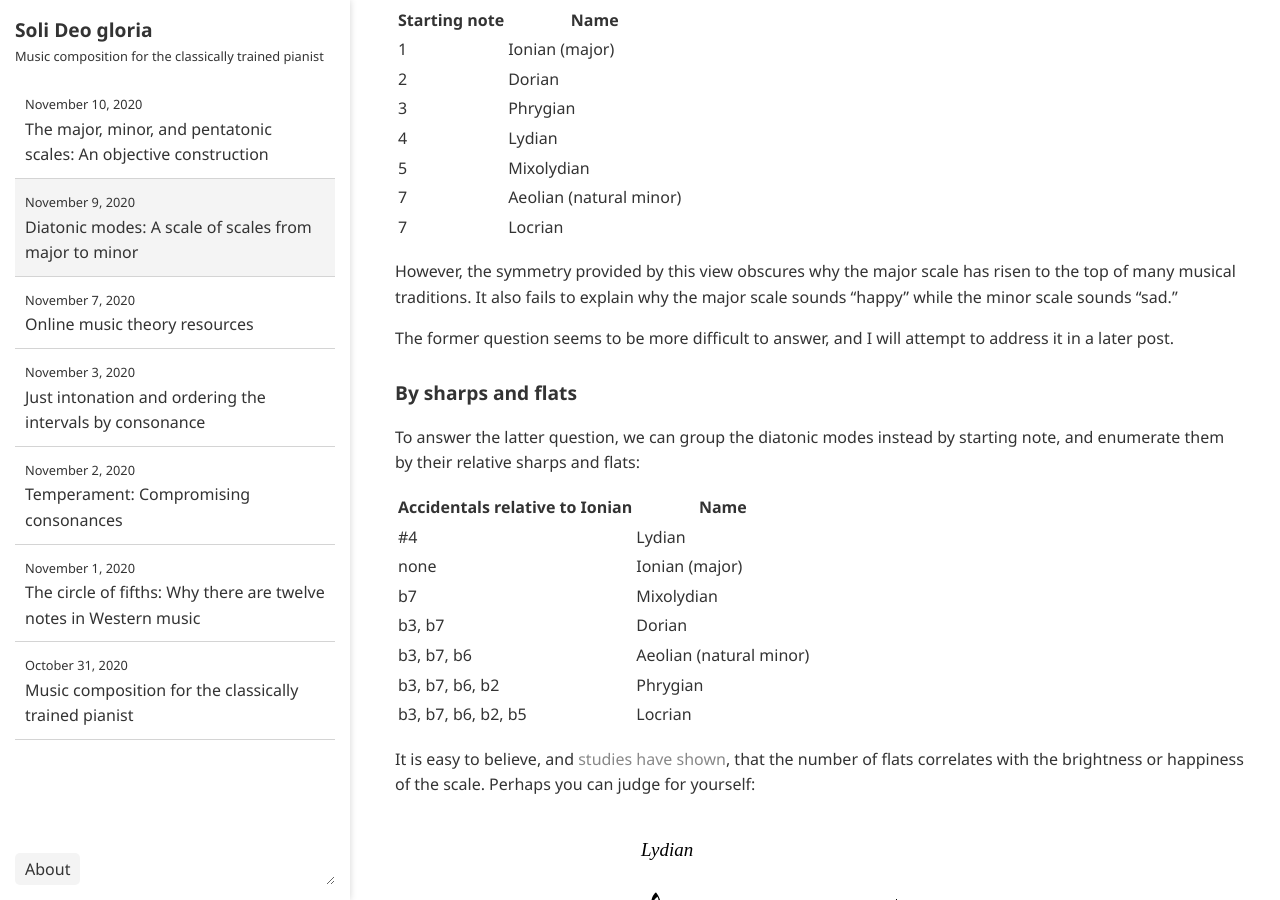
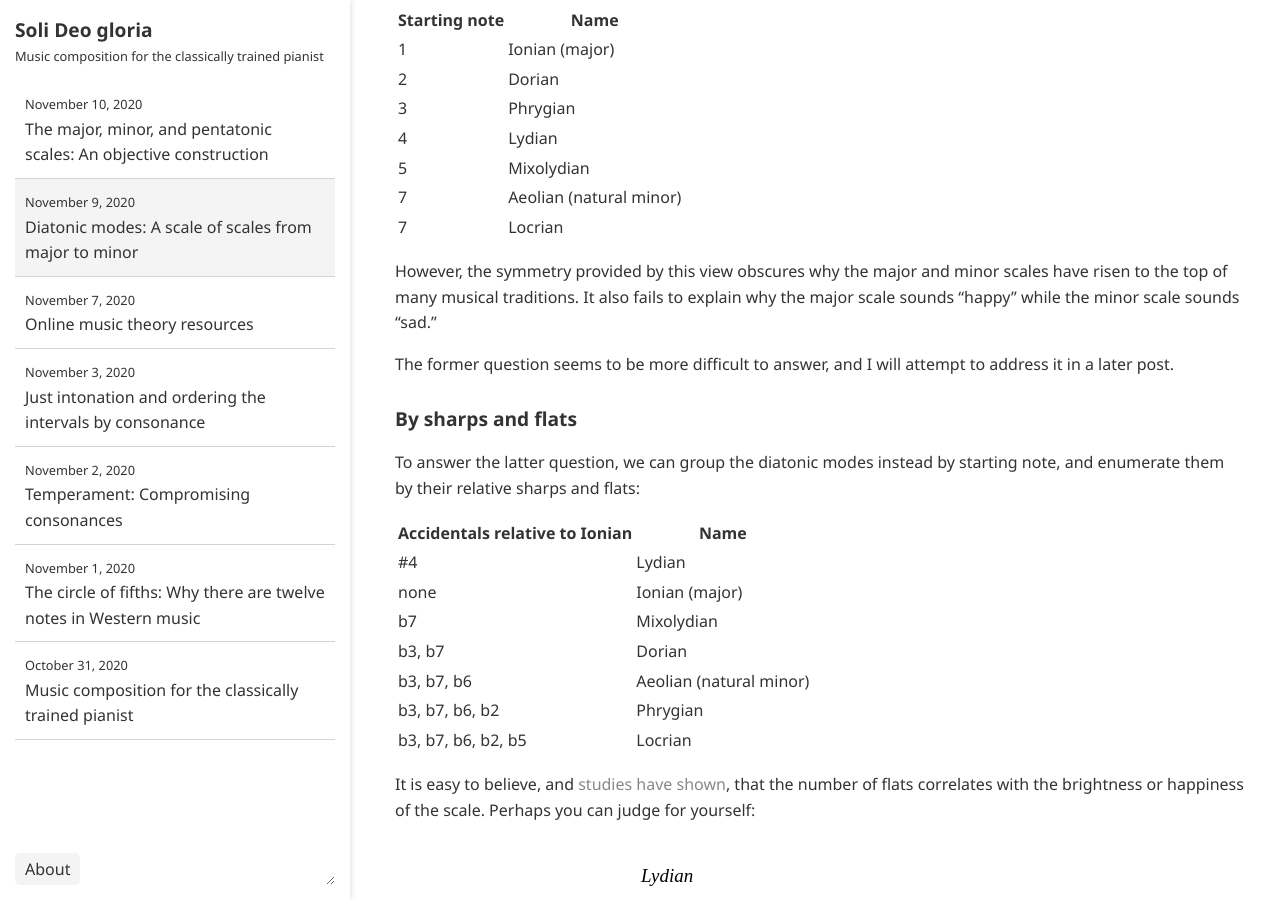
Before and after one commit to ansyblenetwork/sdg, a Jekyll site: the page built from _posts/2020-11-09-diatonic-modes-a.md, in a window 1280 px wide and 900 px high, scrolled down 322 px. Built offline with Jekyll 4.4.1, drawn with Linux system fonts in a browser that asks for light colours.

Commit message:
Update 2020-11-09-diatonic-modes-a.md

```diff
--- a/_posts/2020-11-09-diatonic-modes-a.md
+++ b/_posts/2020-11-09-diatonic-modes-a.md
@@ -18,7 +18,7 @@ One way to organize the multiple diatonic modes which makes transparent their cl
 | 7 | Aeolian (natural minor) |
 | 7 | Locrian |
 
-However, the symmetry provided by this view obscures why the major scale has risen to the top of many musical traditions. It also fails to explain why the major scale sounds "happy" while the minor scale sounds "sad."
+However, the symmetry provided by this view obscures why the major and minor scales have risen to the top of many musical traditions. It also fails to explain why the major scale sounds "happy" while the minor scale sounds "sad."
 
 The former question seems to be more difficult to answer, and I will attempt to address it in a later post.
 
```
